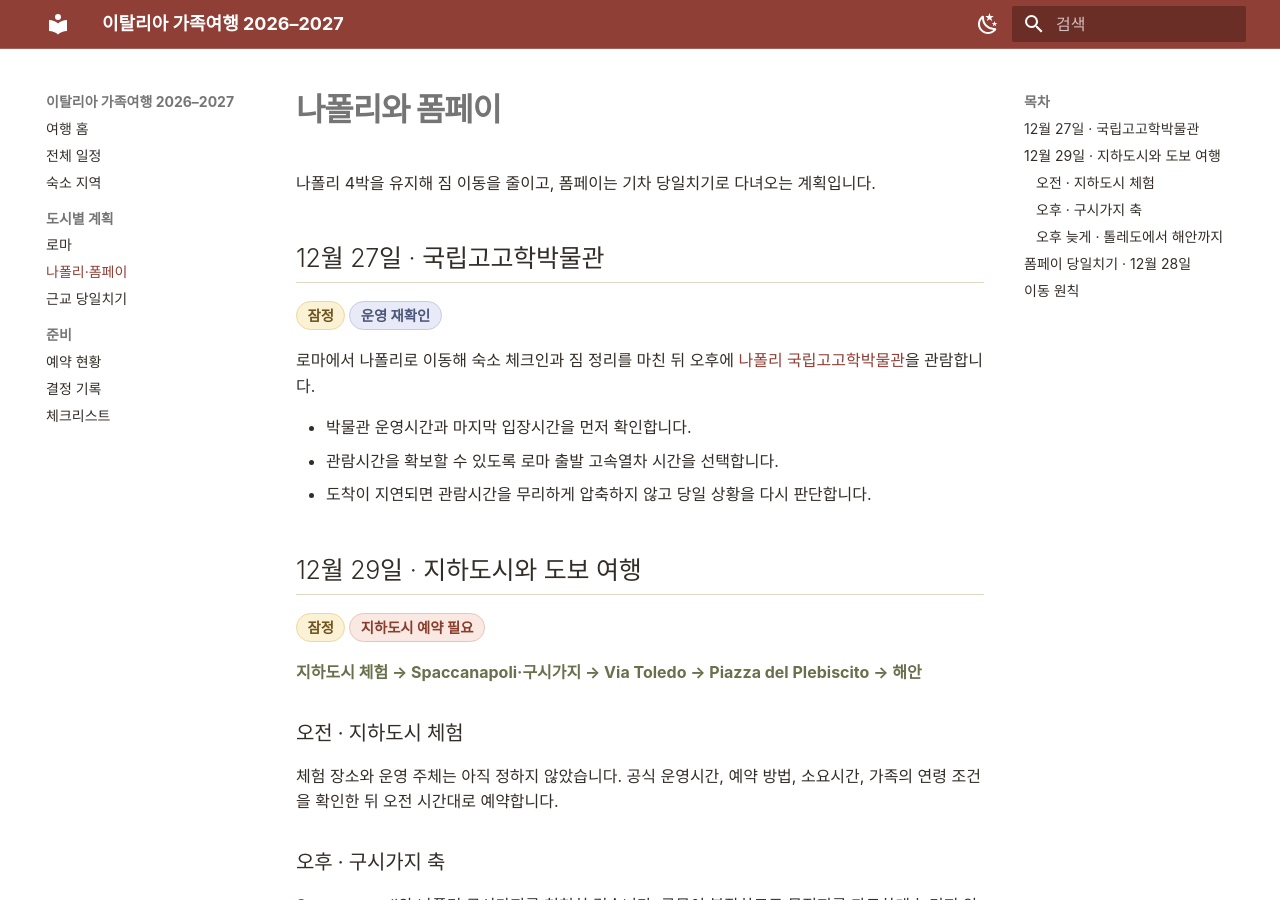
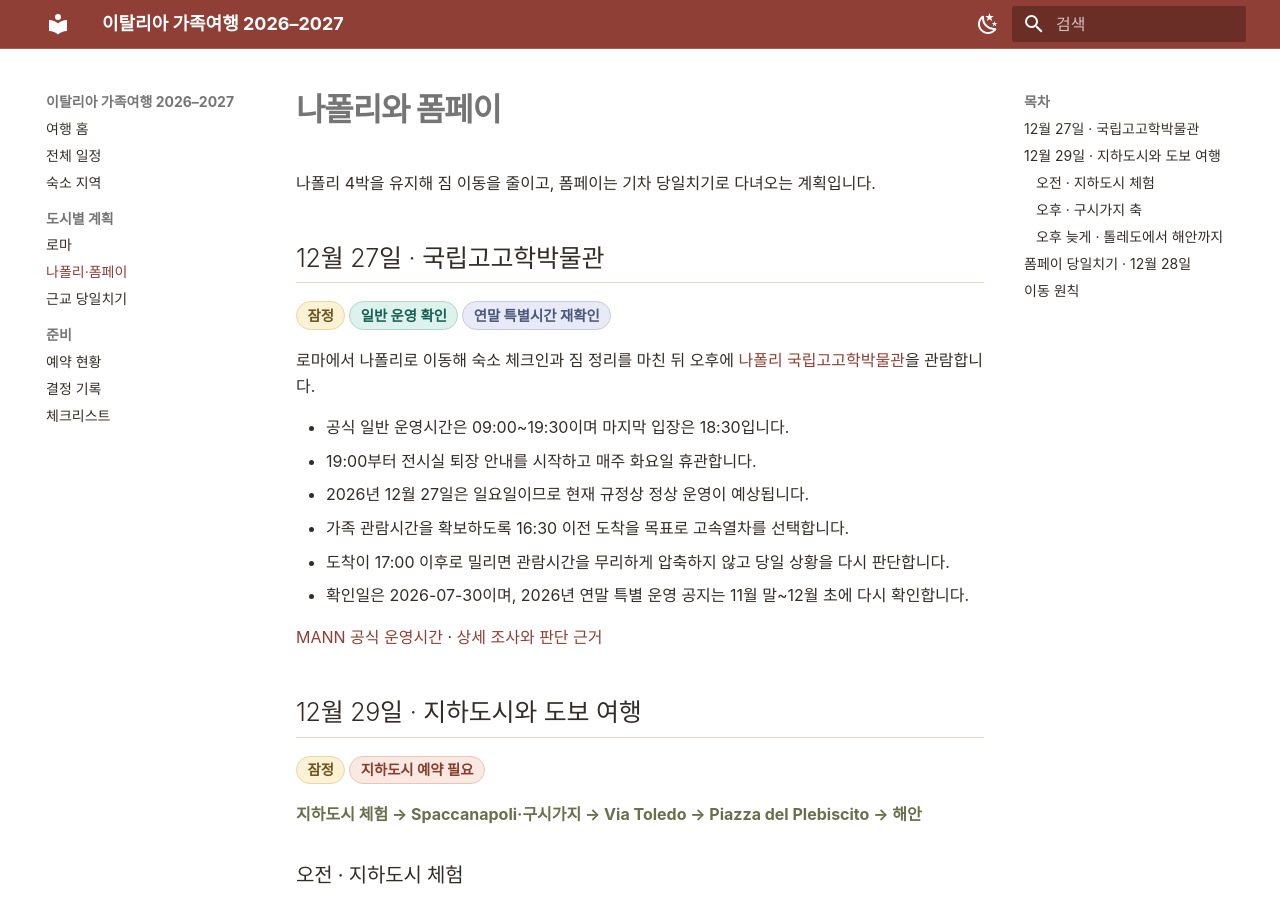
Before and after one commit to Jaeho211/italy-family-trip-2026, an MkDocs documentation site: the page built from docs/naples.md, in a window 1280 px wide and 900 px high. Built offline with MkDocs 1.6.1 and Material for MkDocs 9.7.7, drawn with Linux system fonts in a browser that asks for light colours.

Commit message:
docs: add MANN visit timing guidance

```diff
--- a/docs/naples.md
+++ b/docs/naples.md
@@ -4,13 +4,18 @@
 
 ## 12월 27일 · 국립고고학박물관
 
-<span class="status tentative">잠정</span><span class="status recheck">운영 재확인</span>
+<span class="status tentative">잠정</span><span class="status verified">일반 운영 확인</span><span class="status recheck">연말 특별시간 재확인</span>
 
 로마에서 나폴리로 이동해 숙소 체크인과 짐 정리를 마친 뒤 오후에 [나폴리 국립고고학박물관](https://www.google.com/maps/search/?api=1&query=Naples+National+Archaeological+Museum){ target="_blank" rel="noopener" }을 관람합니다.
 
-- 박물관 운영시간과 마지막 입장시간을 먼저 확인합니다.
-- 관람시간을 확보할 수 있도록 로마 출발 고속열차 시간을 선택합니다.
-- 도착이 지연되면 관람시간을 무리하게 압축하지 않고 당일 상황을 다시 판단합니다.
+- 공식 일반 운영시간은 09:00~19:30이며 마지막 입장은 18:30입니다.
+- 19:00부터 전시실 퇴장 안내를 시작하고 매주 화요일 휴관합니다.
+- 2026년 12월 27일은 일요일이므로 현재 규정상 정상 운영이 예상됩니다.
+- 가족 관람시간을 확보하도록 16:30 이전 도착을 목표로 고속열차를 선택합니다.
+- 도착이 17:00 이후로 밀리면 관람시간을 무리하게 압축하지 않고 당일 상황을 다시 판단합니다.
+- 확인일은 2026-07-30이며, 2026년 연말 특별 운영 공지는 11월 말~12월 초에 다시 확인합니다.
+
+[MANN 공식 운영시간](https://www.museoarcheologiconapoli.it/en/timetables-and-fares/){ target="_blank" rel="noopener" } · [상세 조사와 판단 근거](https://github.com/Jaeho211/italy-family-trip-2026/blob/main/research/mann-2026-12-27.md){ target="_blank" rel="noopener" }
 
 ## 12월 29일 · 지하도시와 도보 여행
 
```
